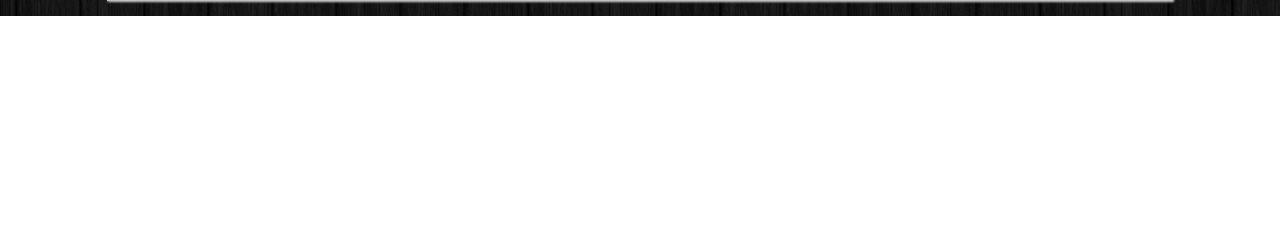
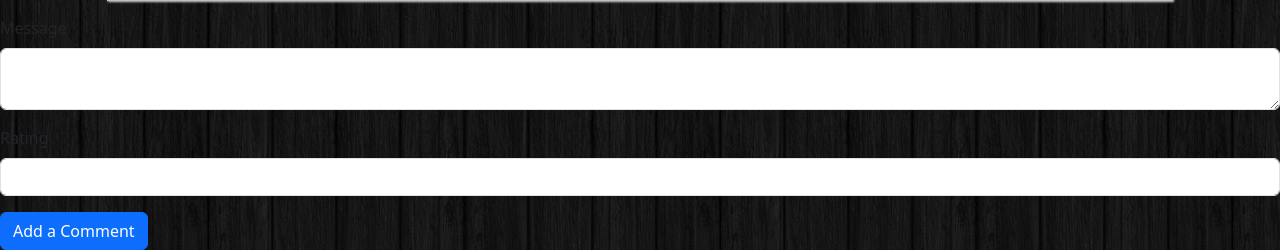
Before and after one commit to JenniferTran15/jens-noms, a Rails app: page /places/1 in a window 1280 px wide. Shown: the part 895-1145 px from the top of the page. Before the commit the page ends 911 px from the top, so only its background shows below. Run offline with Rails 7, Linux system fonts and the light colour scheme; tables that the repository leaves empty hold one stand-in row (values such as "Sample post"); style sheets or scripts are compiled from the project's sources; some libraries are stand-ins or nearby versions.

Commit message:
Comment form

```diff
--- a/app/assets/stylesheets/master.scss
+++ b/app/assets/stylesheets/master.scss
@@ -44,3 +44,7 @@
 #map {
   height: 300px;
 }
+
+.clear {
+  clear: both;
+}
--- a/app/controllers/places_controller.rb
+++ b/app/controllers/places_controller.rb
@@ -21,6 +21,7 @@
 
   def show
     @place = Place.find(params[:id])
+    @comment = Comment.new
   end
 
   def edit
--- a/app/views/places/show.html.erb
+++ b/app/views/places/show.html.erb
@@ -47,3 +47,10 @@
     <% end %>
   </div>
 </div>
+
+<div class="clear"></div>
+<%= simple_form_for @comment, url: '#' do |f| %>
+  <%= f.input :message %>
+  <%= f.input :rating %>
+  <%= f.submit "Add a Comment", class: 'btn btn-primary' %>
+<% end %>
```
